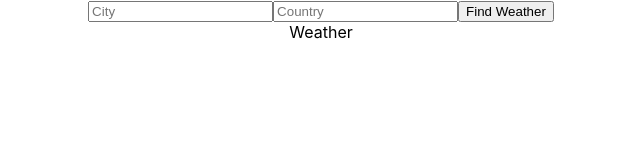
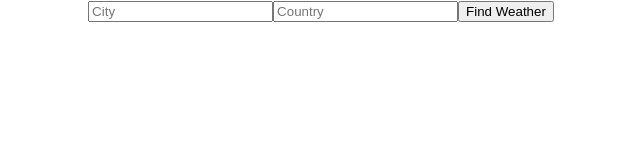
Before and after one commit to atariusarmstrong/react-weather-search, a React (Create React App) app: page / in a window 1280 px wide. Shown: the top 160 px of the page, without its empty margins (319-959 px from the left). Built offline with nearby package versions, Linux system fonts and the light colour scheme.

Commit message:
able to render weather information on search

```diff
--- a/src/App.js
+++ b/src/App.js
@@ -10,8 +10,8 @@ class App extends Component {
   state = {
     city: '',
     country: '',
-    temperature: 0,
-    humidity: 0,
+    temperature: '',
+    humidity: '',
     description: '',
     error: undefined
   }
@@ -35,7 +35,13 @@ class App extends Component {
     return (
       <div className="App">
         <Form getWeather={this.getWeather}/>
-        <Weather />
+        <Weather
+          city = {this.state.city}
+          country = {this.state.country}
+          temperature = {this.state.temperature}
+          humidity = {this.state.humidity}
+          description = {this.state.description}
+        />
       </div>
     );
   }
--- a/src/components/Weather.js
+++ b/src/components/Weather.js
@@ -4,7 +4,11 @@ class Weather extends Component {
     render() {
         return (
             <div>
-                Weather
+                {/* conditional statements -- will only show the 'p' tags if 'true' */}
+                {this.props.temperature && <p>{this.props.temperature}</p>}
+                {this.props.city && this.props.country && <p>{this.props.city}, {this.props.country}</p>}
+                {this.props.humidity && <p>Humidity:{this.props.humidity}</p>}
+                {this.props.description && <p>Conditions:{this.props.description}</p>}
             </div>
         );
     }
```
